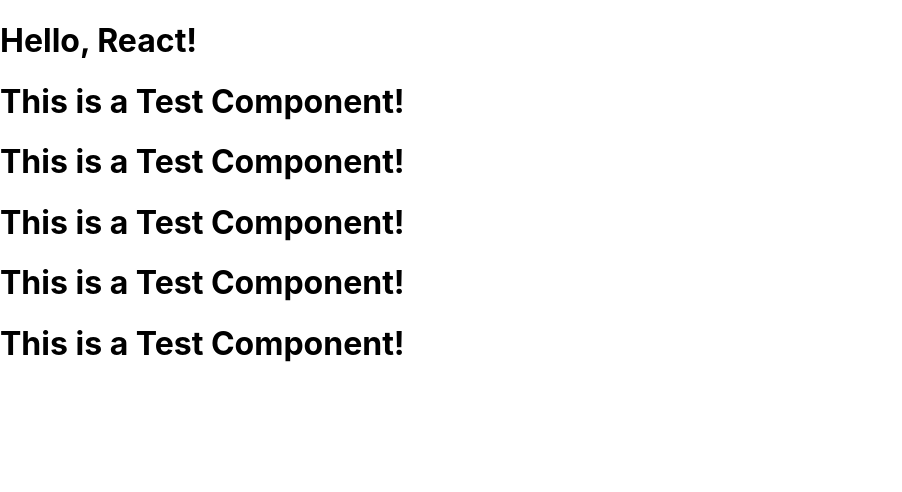
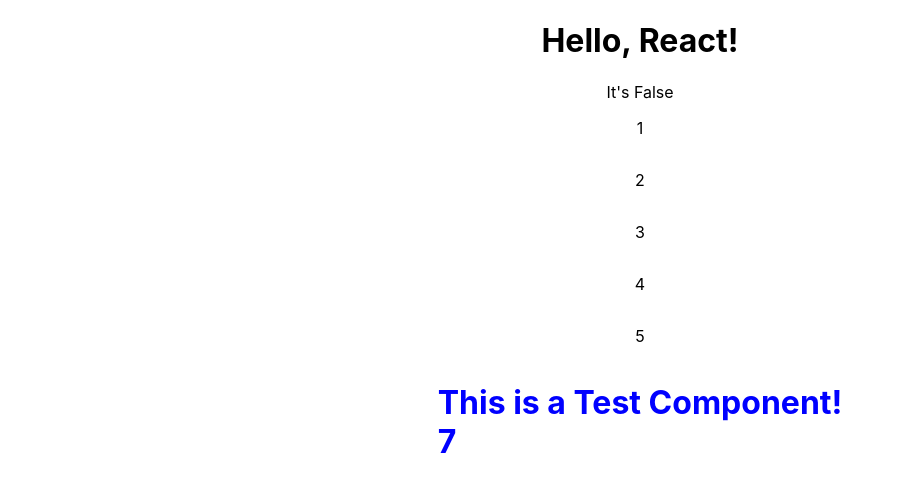
Before and after one commit to albertshin5172/React_Lecture_2_From_Inflearn, a React (Create React App) app: page / in a window 1280 px wide. Shown: the top 492 px of the page, without its empty margins (0-902 px from the left). Built offline with nearby package versions, Linux system fonts and the light colour scheme.

Commit message:
feat : section2 React - 6.JSX

```diff
--- a/src/App.css
+++ b/src/App.css
@@ -1,38 +1,3 @@
-.App {
-  text-align: center;
+.test {
+  color: blue;
 }
-
-.App-logo {
-  height: 40vmin;
-  pointer-events: none;
-}
-
-@media (prefers-reduced-motion: no-preference) {
-  .App-logo {
-    animation: App-logo-spin infinite 20s linear;
-  }
-}
-
-.App-header {
-  background-color: #282c34;
-  min-height: 100vh;
-  display: flex;
-  flex-direction: column;
-  align-items: center;
-  justify-content: center;
-  font-size: calc(10px + 2vmin);
-  color: white;
-}
-
-.App-link {
-  color: #61dafb;
-}
-
-@keyframes App-logo-spin {
-  from {
-    transform: rotate(0deg);
-  }
-  to {
-    transform: rotate(360deg);
-  }
-}
--- a/src/App.js
+++ b/src/App.js
@@ -3,25 +3,39 @@
 import Test from "./Test";
 
 function App() {
+  // 1. Conditional statements: if-else, switch
+  // 2. Loop statements: for // map
+
+  let Flag = false;
+  let Arr = [1, 2, 3, 4, 5];
+
+  function checkFlag(flag) {
+    if (Flag) {
+      return "It's true.";
+    } else {
+      return "It's False";
+    }
+  }
+
   return (
-    // <div className="App">
-    //   <header className="App-header">
-    //     <img src={logo} className="App-logo" alt="logo" />
-    //     <p>
-    //       Edit <code>src/App.js</code> and save to reload.
-    //     </p>
-    //     <a
-    //       className="App-link"
-    //       href="https://reactjs.org"
-    //       target="_blank"
-    //       rel="noopener noreferrer"
-    //     >
-    //       Learn React
-    //     </a>
-    //   </header>
-    // </div>
-    <div>
+    <div
+      style={{
+        display: "flex",
+        flexDirection: "column",
+        alignItems: "center",
+      }}
+    >
       <h1>Hello, React!</h1>
+      {checkFlag(Flag)}
+      {/* {Flag ? "It's true." : "It's false."} */}
+      <br />
+      {Arr.map((a, b) => {
+        return (
+          <div key={b}>
+            <p>{a}</p>
+          </div>
+        );
+      })}
       <Test />
     </div>
   );
--- a/src/Test.js
+++ b/src/Test.js
@@ -6,13 +6,22 @@
 3. If a component wants to use another component, it must import it.
 */
 function Test() {
+  //JSX
+  //1. CamelCase principle: className
+  //2. js:{}
+  //3. css, style, {{}} + object
+  const Temp = 7;
+
   return (
+    // 1. 가정문 : if-else, switch
+    // 2. 반복문 : for
     <div>
-      <h1>This is a Test Component!</h1>
-      <h1>This is a Test Component!</h1>
-      <h1>This is a Test Component!</h1>
-      <h1>This is a Test Component!</h1>
-      <h1>This is a Test Component!</h1>
+      <h1 className="test">
+        {/* <h1 className="" style={{ color: "red", fontSize: "3rem" }}></h1> */}
+        This is a Test Component!
+        <br />
+        {Temp}
+      </h1>
     </div>
   );
 }
```
